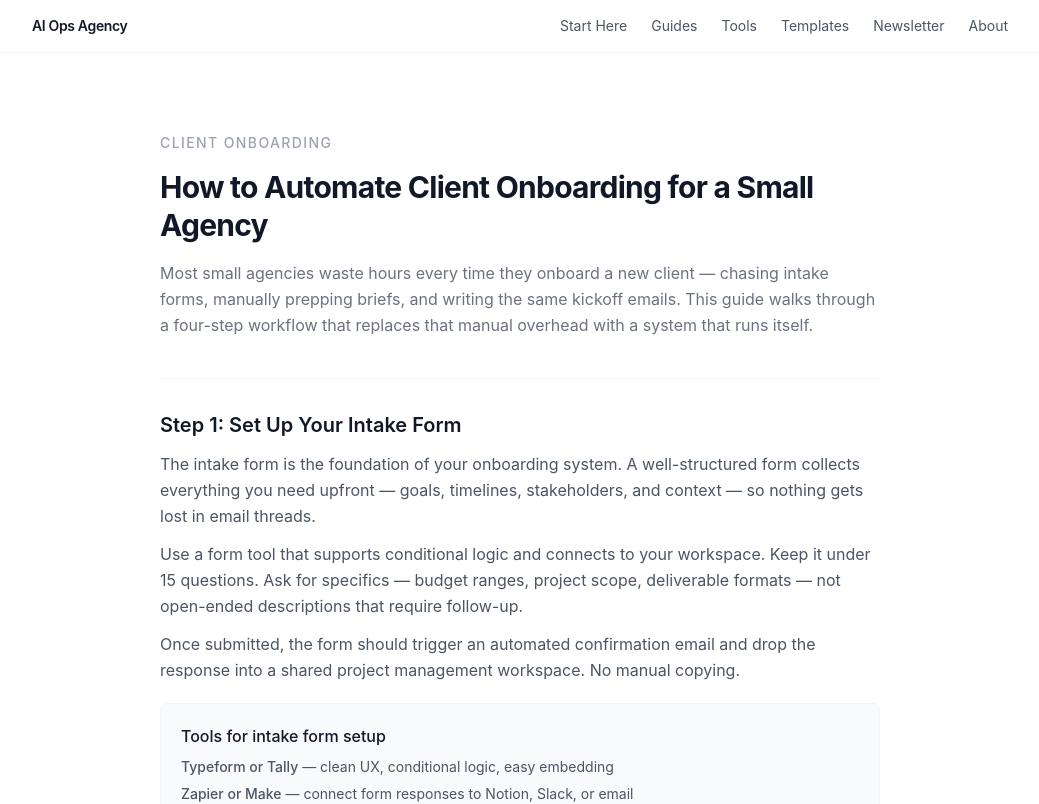
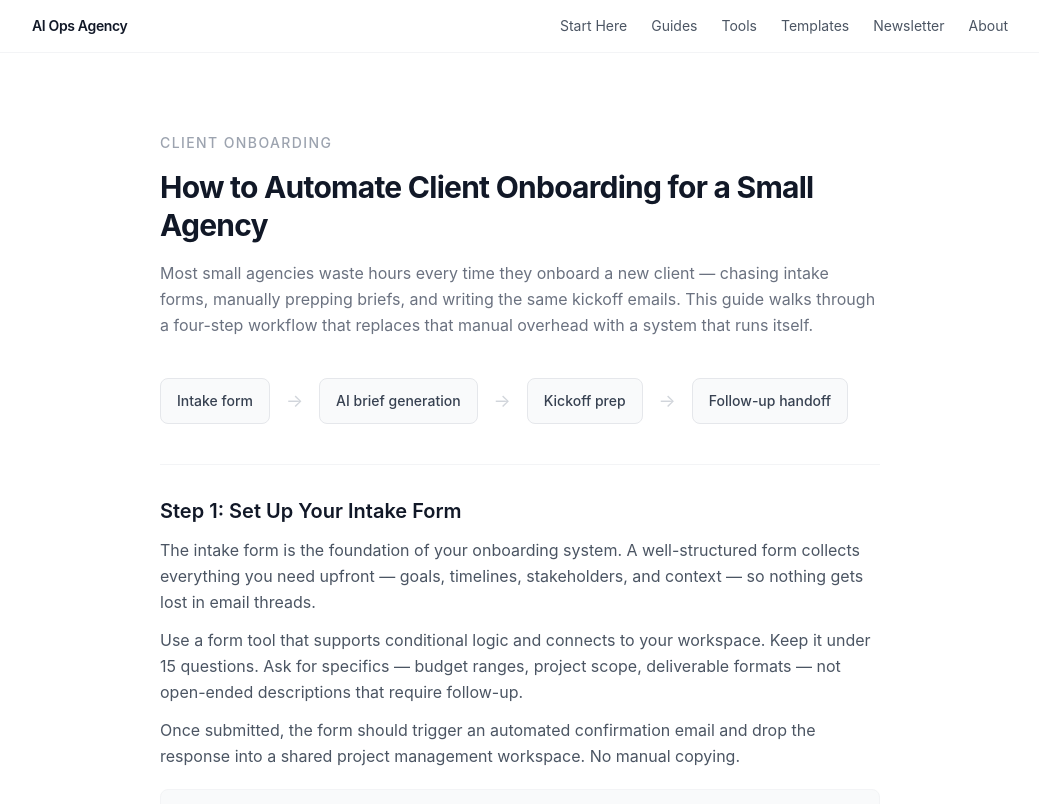
Before and after one commit to veramey/my-website, a Next.js app: page /guides/automate-client-onboarding-small-agency in a window 1280 px wide. Shown: the top 804 px of the page, without its empty margins (120-1159 px from the left). Built offline with nearby package versions, Linux system fonts and the light colour scheme.

Commit message:
feat: implement issue #168 (#170)
Implemented by AI Teammate via Claude Code.
Closes #168

Co-authored-by: AI Teammate <agent.ai.native@gmail.com>

```diff
--- a/src/pages/guides/automate-client-onboarding-small-agency.tsx
+++ b/src/pages/guides/automate-client-onboarding-small-agency.tsx
@@ -38,6 +38,32 @@ export default function AutomateClientOnboarding() {
               Most small agencies waste hours every time they onboard a new client — chasing intake forms, manually prepping briefs, and writing the same kickoff emails. This guide walks through a four-step workflow that replaces that manual overhead with a system that runs itself.
             </p>
           </header>
+
+          {/* Workflow Overview */}
+          <section className="mt-10">
+            <nav aria-label="Workflow steps">
+              <div className="flex flex-col md:flex-row items-center gap-4">
+                <div className="rounded-lg border border-gray-200 bg-gray-50 px-4 py-3 text-sm font-medium text-gray-700 text-center">
+                  Intake form
+                </div>
+                <span className="text-gray-300 text-lg hidden md:block">→</span>
+                <span className="text-gray-300 block md:hidden text-center">↓</span>
+                <div className="rounded-lg border border-gray-200 bg-gray-50 px-4 py-3 text-sm font-medium text-gray-700 text-center">
+                  AI brief generation
+                </div>
+                <span className="text-gray-300 text-lg hidden md:block">→</span>
+                <span className="text-gray-300 block md:hidden text-center">↓</span>
+                <div className="rounded-lg border border-gray-200 bg-gray-50 px-4 py-3 text-sm font-medium text-gray-700 text-center">
+                  Kickoff prep
+                </div>
+                <span className="text-gray-300 text-lg hidden md:block">→</span>
+                <span className="text-gray-300 block md:hidden text-center">↓</span>
+                <div className="rounded-lg border border-gray-200 bg-gray-50 px-4 py-3 text-sm font-medium text-gray-700 text-center">
+                  Follow-up handoff
+                </div>
+              </div>
+            </nav>
+          </section>
 
           {/* Step 1 */}
           <section className="border-t border-gray-100 pt-8 mt-10">
```
Also changed, not shown: 1 other file (tests, documents, lock files or other folders).
